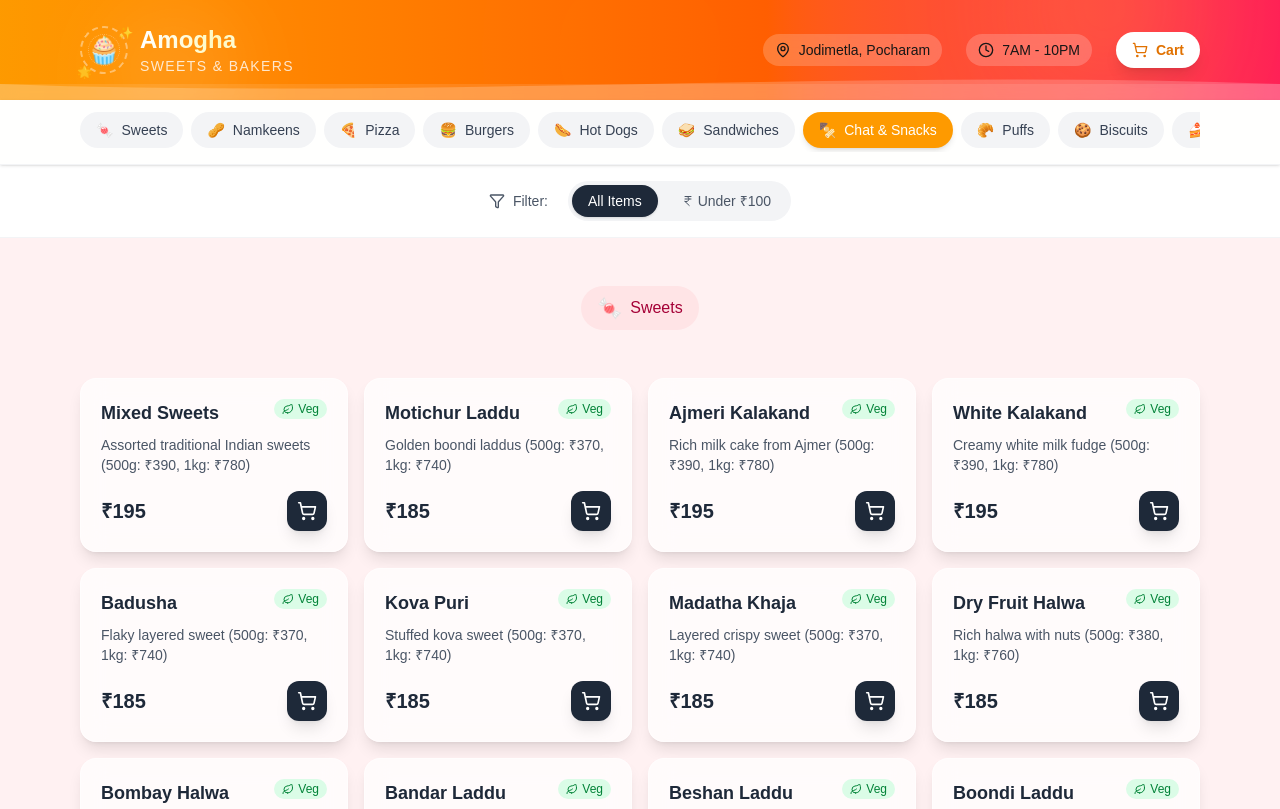
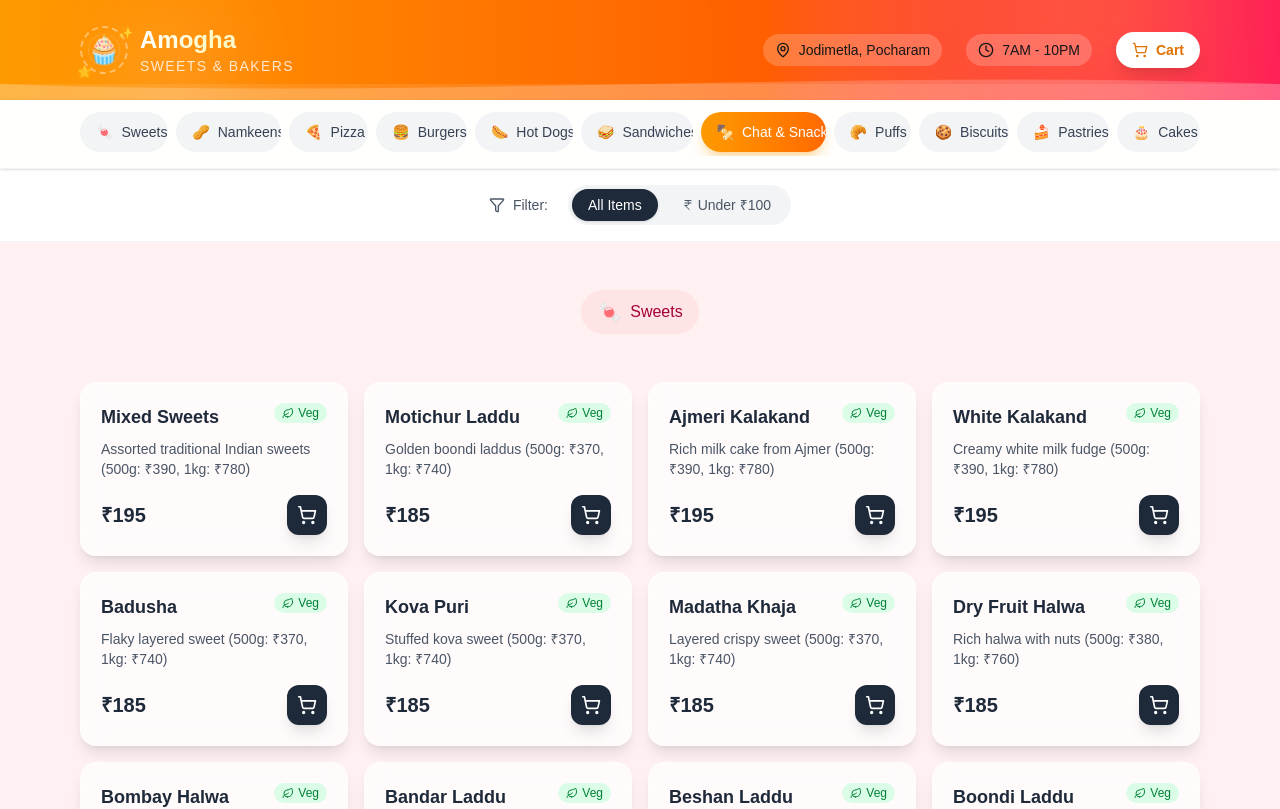
Before and after one commit to ganeshlucky07/amogha, a Next.js app: page / in a window 1280 px wide. Shown: the top 809 px of the page. Built offline with nearby package versions, Linux system fonts and the light colour scheme.

Commit message:
Add elegant hover effects to category ribbon with gradients and animations

```diff
--- a/src/app/components/CategoryRibbon.tsx
+++ b/src/app/components/CategoryRibbon.tsx
@@ -6,6 +6,7 @@ import { categories } from "../data";
 
 export function CategoryRibbon() {
   const [activeCategory, setActiveCategory] = useState<string>("");
+  const [hoveredCategory, setHoveredCategory] = useState<string | null>(null);
 
   useEffect(() => {
     const handleScroll = () => {
@@ -49,6 +50,24 @@ export function CategoryRibbon() {
     }
   };
 
+  // Category-specific gradient colors for hover
+  const getCategoryGradient = (categoryId: string) => {
+    const gradients: Record<string, string> = {
+      sweets: "from-rose-400 to-pink-500",
+      namkeens: "from-amber-400 to-orange-500",
+      pizza: "from-orange-400 to-red-500",
+      burgers: "from-yellow-400 to-orange-500",
+      hotdogs: "from-red-400 to-orange-500",
+      sandwiches: "from-green-400 to-emerald-500",
+      snacks: "from-amber-400 to-yellow-500",
+      puffs: "from-orange-300 to-amber-400",
+      biscuits: "from-amber-300 to-orange-400",
+      pastries: "from-pink-400 to-rose-500",
+      cakes: "from-purple-400 to-pink-500",
+    };
+    return gradients[categoryId] || "from-amber-400 to-orange-500";
+  };
+
   return (
     <motion.div
       initial={{ y: -100 }}
@@ -57,21 +76,71 @@ export function CategoryRibbon() {
     >
       <div className="max-w-6xl mx-auto px-4 py-3">
         <div className="flex items-center gap-2 overflow-x-auto scrollbar-hide pb-1">
-          {categories.map((category) => (
+          {categories.map((category) => {
+            const isActive = activeCategory === category.id;
+            const isHovered = hoveredCategory === category.id;
+            const gradient = getCategoryGradient(category.id);
+
+            return (
               <motion.button
                 key={category.id}
-              whileTap={{ scale: 0.95 }}
+                whileTap={{ scale: 0.92 }}
                 onClick={() => scrollToCategory(category.id)}
-              className={`flex items-center gap-2 px-4 py-2 rounded-full whitespace-nowrap text-sm font-medium transition-all ${
-                activeCategory === category.id
-                  ? "bg-amber-500 text-white shadow-md"
-                  : "bg-gray-100 text-gray-700 hover:bg-gray-200"
+                onMouseEnter={() => setHoveredCategory(category.id)}
+                onMouseLeave={() => setHoveredCategory(null)}
+                className={`relative flex items-center gap-2 px-4 py-2.5 rounded-full whitespace-nowrap text-sm font-medium transition-all duration-300 overflow-hidden ${
+                  isActive
+                    ? "bg-gradient-to-r from-amber-500 to-orange-500 text-white shadow-lg shadow-amber-500/30"
+                    : "bg-gray-100 text-gray-700 hover:text-white"
                 }`}
               >
-              <span>{category.icon}</span>
-              <span>{category.name}</span>
+                {/* Animated gradient background on hover */}
+                {!isActive && (
+                  <motion.div
+                    className={`absolute inset-0 bg-gradient-to-r ${gradient} opacity-0 hover:opacity-100 transition-opacity duration-300`}
+                    initial={false}
+                    animate={{ opacity: isHovered ? 1 : 0 }}
+                  />
+                )}
+
+                {/* Glow effect on hover */}
+                {!isActive && isHovered && (
+                  <motion.div
+                    className={`absolute inset-0 bg-gradient-to-r ${gradient} blur-xl opacity-50 -z-10`}
+                    layoutId="glow"
+                  />
+                )}
+
+                {/* Icon with animation */}
+                <motion.span
+                  className="relative z-10"
+                  animate={{
+                    scale: isHovered ? 1.2 : 1,
+                    rotate: isHovered ? [0, -10, 10, 0] : 0,
+                  }}
+                  transition={{ duration: 0.3 }}
+                >
+                  {category.icon}
+                </motion.span>
+
+                {/* Text */}
+                <span className="relative z-10">{category.name}</span>
+
+                {/* Shine effect on hover */}
+                {isHovered && !isActive && (
+                  <motion.div
+                    className="absolute inset-0 -translate-x-full"
+                    animate={{ translateX: "100%" }}
+                    transition={{ duration: 0.6, ease: "easeInOut" }}
+                    style={{
+                      background:
+                        "linear-gradient(90deg, transparent, rgba(255,255,255,0.4), transparent)",
+                    }}
+                  />
+                )}
               </motion.button>
-          ))}
+            );
+          })}
         </div>
       </div>
     </motion.div>
```
Lines whose indentation alone changed are shown as unchanged.
